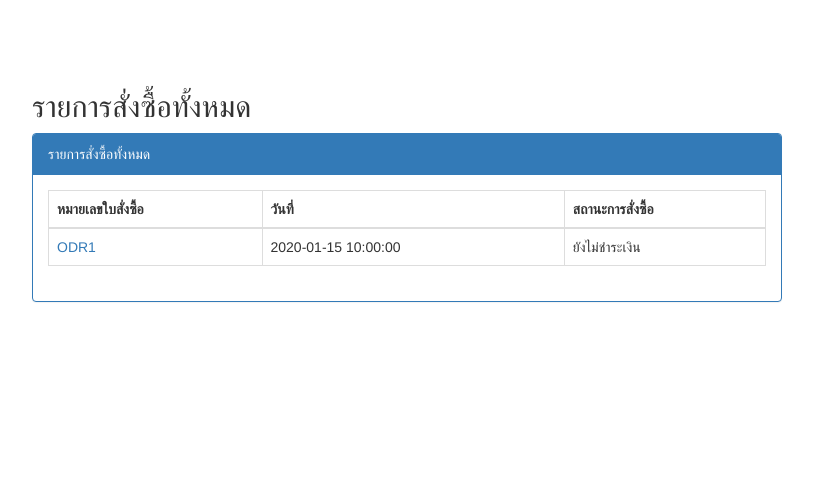
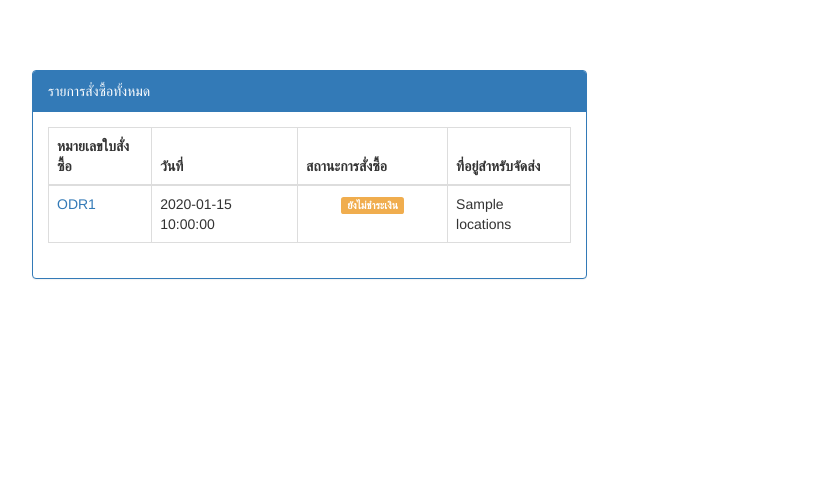
Before and after one commit to chanpan/project_, a Yii app: template views/order/my-order.php in a window 1280 px wide. Shown: the top 501 px of the page, without its empty margins (38-851 px from the left). Run offline with PHP 8.4 and a stand-in for Yii, Linux system fonts and the light colour scheme; the template is opened without the code that fills it: most values are stand-ins (such as "Sample title", 1, 10 or a date in 2020); data that the repository does not hold is empty; some libraries are stand-ins or nearby versions.

Commit message:
แก้ไขหน้า order

```diff
--- a/controllers/BuyingController.php
+++ b/controllers/BuyingController.php
@@ -19,7 +19,7 @@ class BuyingController extends \yii\web\Controller {
        $modelArray = [
             'pro_name' => $arrData['name'],
             'pro_detail' => $arrData['name'],
-            'pro_price' => $arrData['price'],
+            'pro_price' => $arrData['sale_price'],
             'image' => $arrData['image'],
             'imagePath' => \Yii::getAlias('@web').'/uploads/',
             'amount' => (int) $amount,//จำนวนที่ลูกค้าสั่งซื้อ
--- a/controllers/OrderController.php
+++ b/controllers/OrderController.php
@@ -68,7 +68,7 @@ class OrderController extends \yii\web\Controller{
                 ->where('order_id=:id',[':id'=>$_GET['id']])
                 ->all();
 
-        return $this->render('my-order-detail',[
+        return $this->renderAjax('my-order-detail',[
             'detail'=>$detail
         ]);
     }
--- a/views/order/my-order-detail.php
+++ b/views/order/my-order-detail.php
@@ -1,10 +1,7 @@
 <?php
 $this->title = 'รายการสั่งซื้อทั้งหมด';
 $total=0;
-//\cpn\lib\classes\CNDumper::dump($detail);
 ?>
-<h2><?= $this->title;?></h2>
-<a href="/order/my-order">ย้อนกลับ</a>
 <div class="panel panel-default">
     <div class="panel-heading">
         <div class="panel-title">
--- a/views/order/my-order.php
+++ b/views/order/my-order.php
@@ -3,9 +3,8 @@ $this->title = 'รายการสั่งซื้อทั้งหมด'
 ?>
 
 <div class="row">
+    <div class="col-md-6">
 
-    <div class="col-md-8">
-        <h2><?= $this->title;?></h2>
         <div class="panel panel-primary">
             <div class="panel-heading">
                 <?= $this->title; ?>
@@ -16,15 +15,17 @@ $this->title = 'รายการสั่งซื้อทั้งหมด'
                         <tr>
                             <th>หมายเลขใบสั่งซื้อ</th>
                             <th>วันที่</th>
-                            <th>สถานะการสั่งซื้อ</th>
+                            <th style="width:150px;">สถานะการสั่งซื้อ</th>
+                            <th>ที่อยู่สำหรับจัดส่ง</th>
                         </tr>
                     </thead>
                     <tbody>
                         <?php foreach ($order as $o) { ?>
                             <tr>
-                                <td><a href="<?= \yii\helpers\Url::to(['/order/my-order-detail','id'=>$o['id']])?>">ODR<?= $o['id']; ?></a></td>
+                                <td><a class="btnDetail" href="<?= \yii\helpers\Url::to(['/order/my-order-detail','id'=>$o['id']])?>">ODR<?= $o['id']; ?></a></td>
                                 <td><?= $o['date']; ?></td>
-                                <td><?= ($o['status'] == 1) ? 'ชำระเงินแล้ว' : 'ยังไม่ชำระเงิน'; ?></td>
+                                <td class="text-center"><?= ($o['status'] == 1) ? '<label class="label label-primary">ชำระเงินแล้ว</label>' : '<label class="label label-warning">ยังไม่ชำระเงิน</label>'; ?></td>
+                                <td><?= $o['locations']; ?></td>
                             </tr>
                         <?php } ?>
                     </tbody>
@@ -32,4 +33,19 @@ $this->title = 'รายการสั่งซื้อทั้งหมด'
             </div>
         </div>
     </div>
+    <div class="col-md-6">
+        <div id="myDetail"></div>
+    </div>
 </div>
+<?php
+$this->registerJs("
+    $('.btnDetail').click(function(){
+        let url = $(this).attr('href');
+        $.get(url, function(data){
+            $('#myDetail').html(data);
+        });
+        return false;
+    });
+
+");
+?>
```
Also changed, not shown: controllers/CartController.php (+5 -5 lines).
